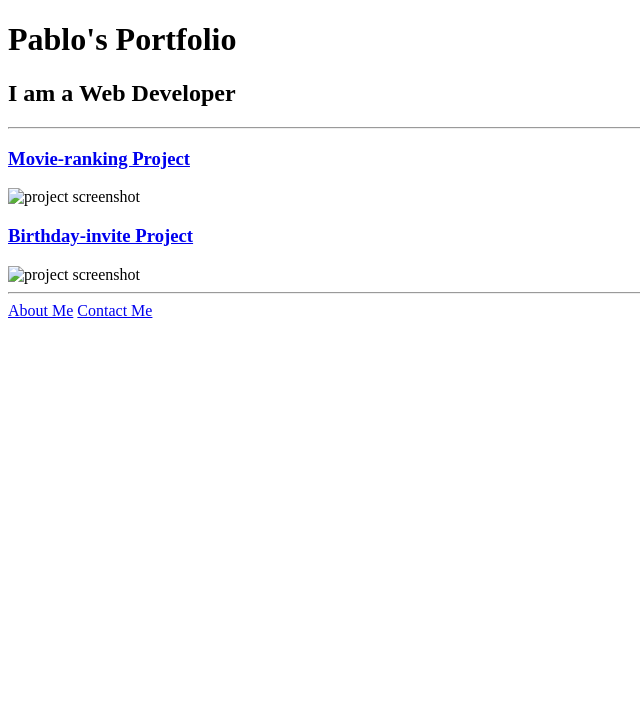
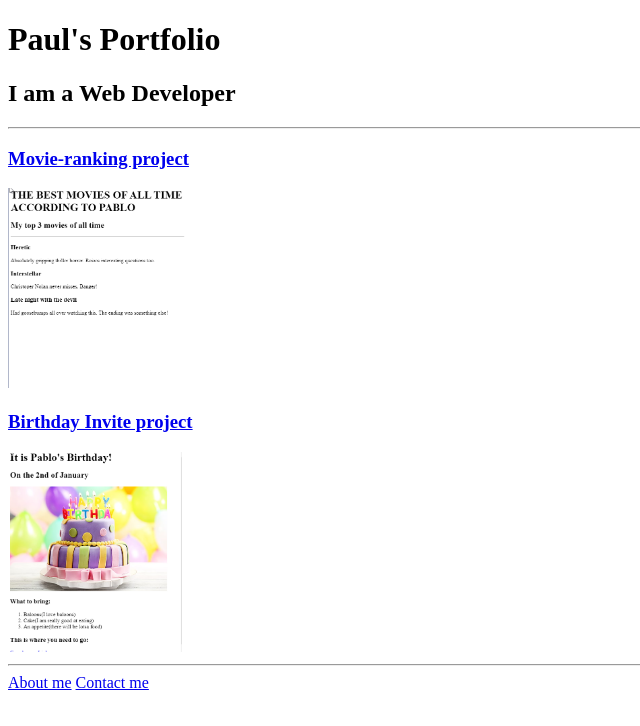
Before and after one commit to Matayocode/html-portfolio, a plain HTML site: page index.html in a window 1280 px wide. Shown: the whole page, without its empty margins (0-640 px from the left). Drawn offline with Linux system fonts and the light colour scheme.

Commit message:
Update index.html

```diff
--- a/index.html
+++ b/index.html
@@ -1,22 +1,22 @@
-<!-- TODO 1: Create the HTML Boilerplate -->
 <!DOCTYPE html>
 <html lang="en">
 <head>
     <meta charset="UTF-8">
     <meta name="viewport" content="width=device-width, initial-scale=1.0">
-    <title>Pablo's Portfolio</title>
+    <title>Document</title>
 </head>
 <body>
- <h1>Pablo's Portfolio </h1>
- <h2>I am a Web Developer</h2>
- <hr />
- <h3><a href="../4.3 HTML Porfolio Project/public/movie-ranking.html">Movie-ranking Project</a></h3>
- <img src="../4.3 HTML Porfolio Project/assets/images/2025-01-17 17_12_36-Settings.png " alt="project screenshot"  height="200" />
- <h3><a href="../4.3 HTML Porfolio Project/public/birthday-invite.html">Birthday-invite Project</a></h3>
- <img src="../4.3 HTML Porfolio Project/assets/images/2025-01-17 17_09_48-birthday-invite.html - Web Dev Projects Yu - Visual Studio Code.png" alt="project screenshot"  height="200" />
- <hr />
- <a href="../4.3 HTML Porfolio Project/public/about.html">About Me</a>
- <a href="../4.3 HTML Porfolio Project/public/contact.html">Contact Me</a>
+    <h1>Paul's Portfolio</h1>
+    <h2>I am a Web Developer</h2>
+    <hr />
+    <h3><a href="./public/movie-ranking.html" draggable="true">Movie-ranking project</a></h3>
+    <img src="./assets/images/2025-01-17 17_12_36-Settings.png" height="200" alt="screenshot" />
+    <h3><a href="./public/birthday-invite.html" draggable="true">Birthday Invite project</a></h3>
+    <img src="./assets/images/2025-01-17 17_09_48-birthday-invite.html - Web Dev Projects Yu - Visual Studio Code.png" height="200" alt="screenshot" />
+    <hr />
+    <a href="./public/about.html">About me</a>
+    <a href="./public/contact.html">Contact me</a>
+
 
 </body>
 </html>
```
